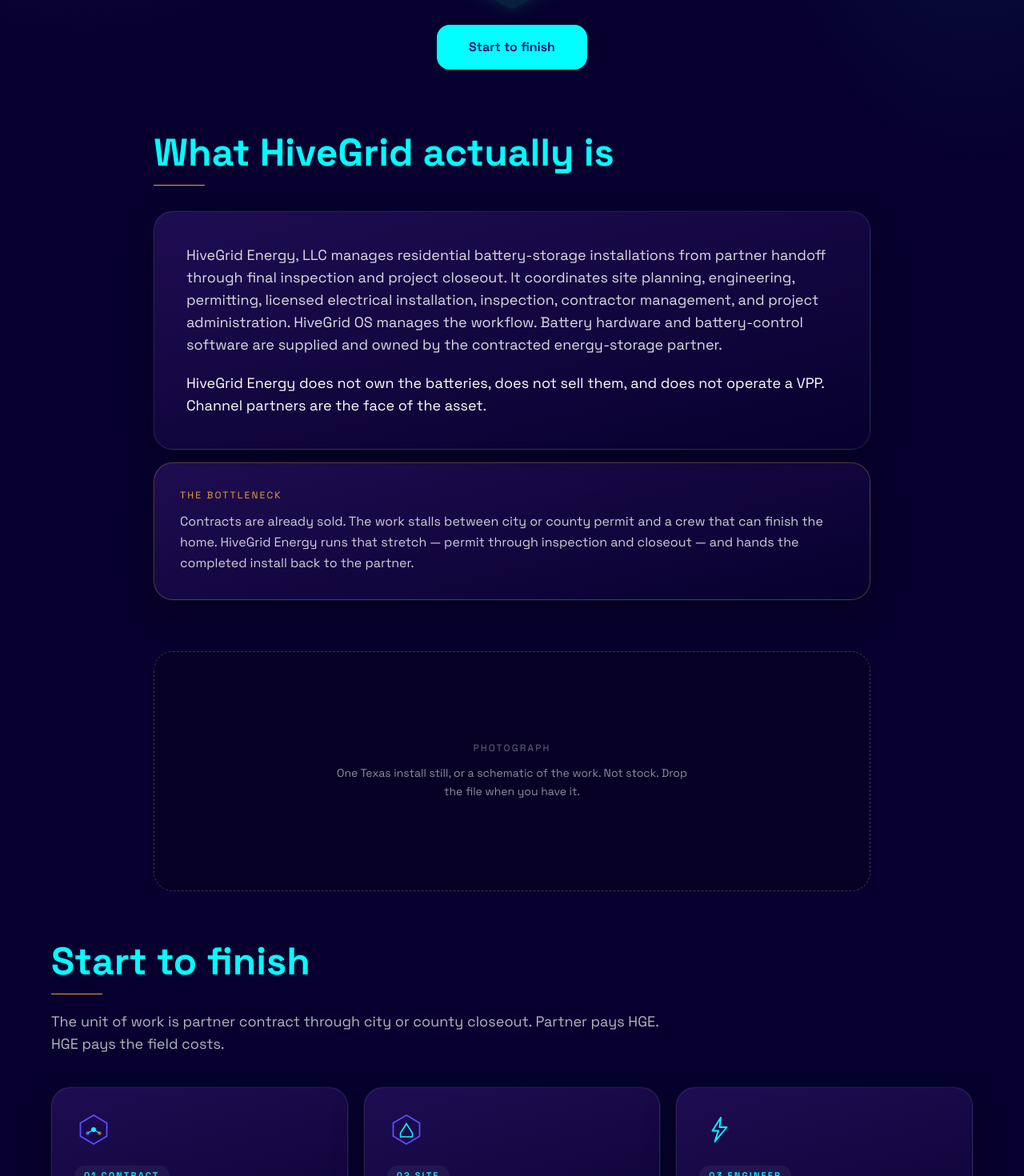
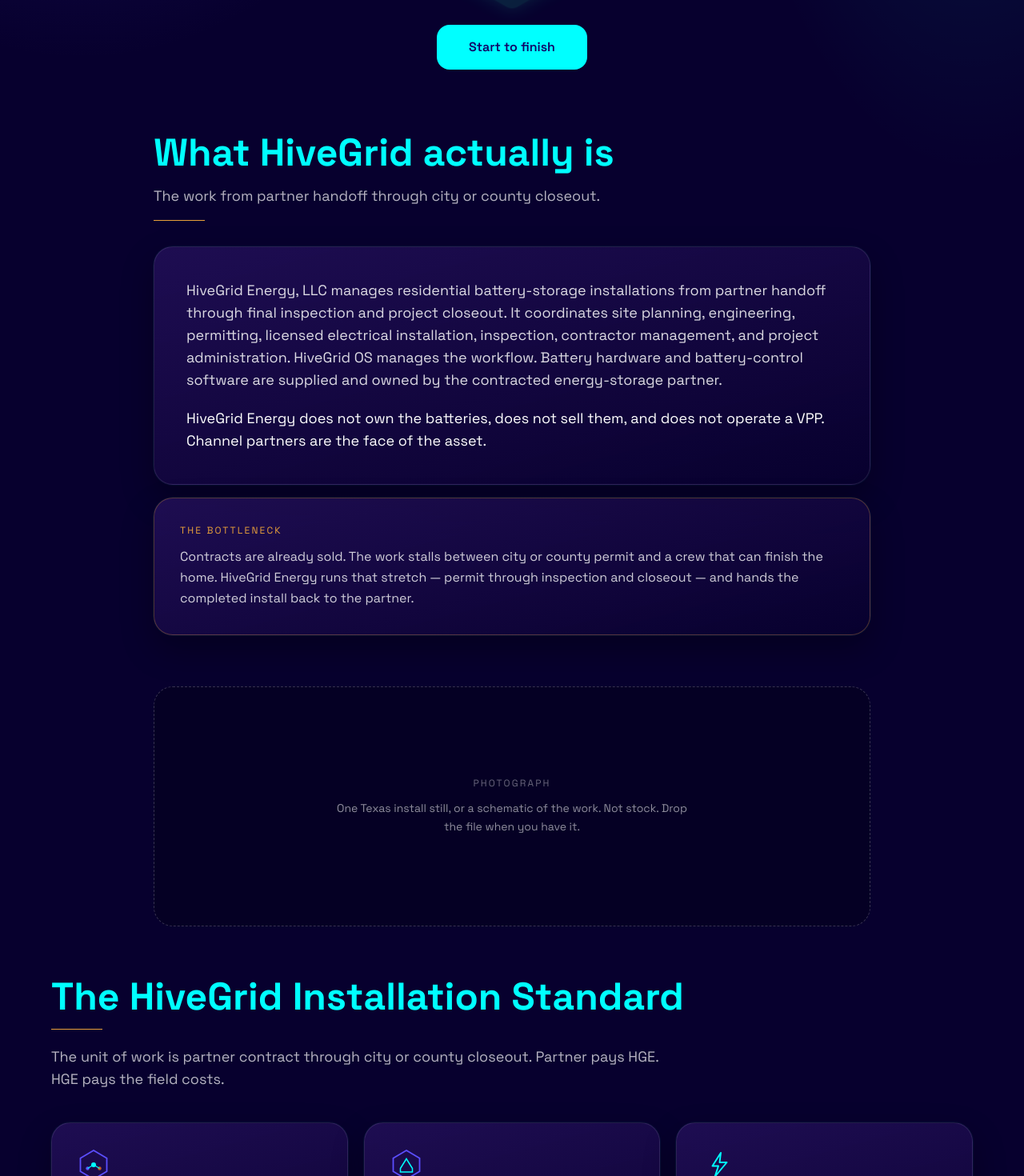
Before and after one commit to jamesbeeker007-cell/hivegrid-energy-os, a Next.js app: page / in a window 1280 px wide. Shown: the part 548-2018 px from the top of the page at 80% size. Built offline with nearby package versions, Linux system fonts and the light colour scheme.

Commit message:
Section H2 to Installation Standard; about subhead; no slogan swap

```diff
--- a/app/page.js
+++ b/app/page.js
@@ -203,6 +203,9 @@
       <section id="about" className="px-5 pb-16">
         <div className="max-w-4xl mx-auto">
           <h2 className="text-3xl md:text-5xl font-bold text-hive-cyan">What HiveGrid actually is</h2>
+          <p className="text-white/70 text-base md:text-lg mt-4 max-w-3xl">
+            The work from partner handoff through city or county closeout.
+          </p>
           <div className="h-px w-16 bg-hive-gold mt-4 mb-8" />
           <div className="hive-card border border-white/10 rounded-3xl p-6 md:p-10 space-y-5 text-base md:text-lg leading-relaxed text-white/85">
             <p>
@@ -234,7 +237,7 @@
 
       <section id="how-it-works" className="px-5 pb-16">
         <div className="max-w-6xl mx-auto">
-          <h2 className="text-3xl md:text-5xl font-bold text-hive-cyan">Start to finish</h2>
+          <h2 className="text-3xl md:text-5xl font-bold text-hive-cyan">The HiveGrid Installation Standard</h2>
           <div className="h-px w-16 bg-hive-gold mt-4 mb-5" />
           <p className="text-white/70 text-base md:text-lg max-w-3xl mb-10">
             The unit of work is partner contract through city or county closeout. Partner pays HGE. HGE pays the field costs.
```
